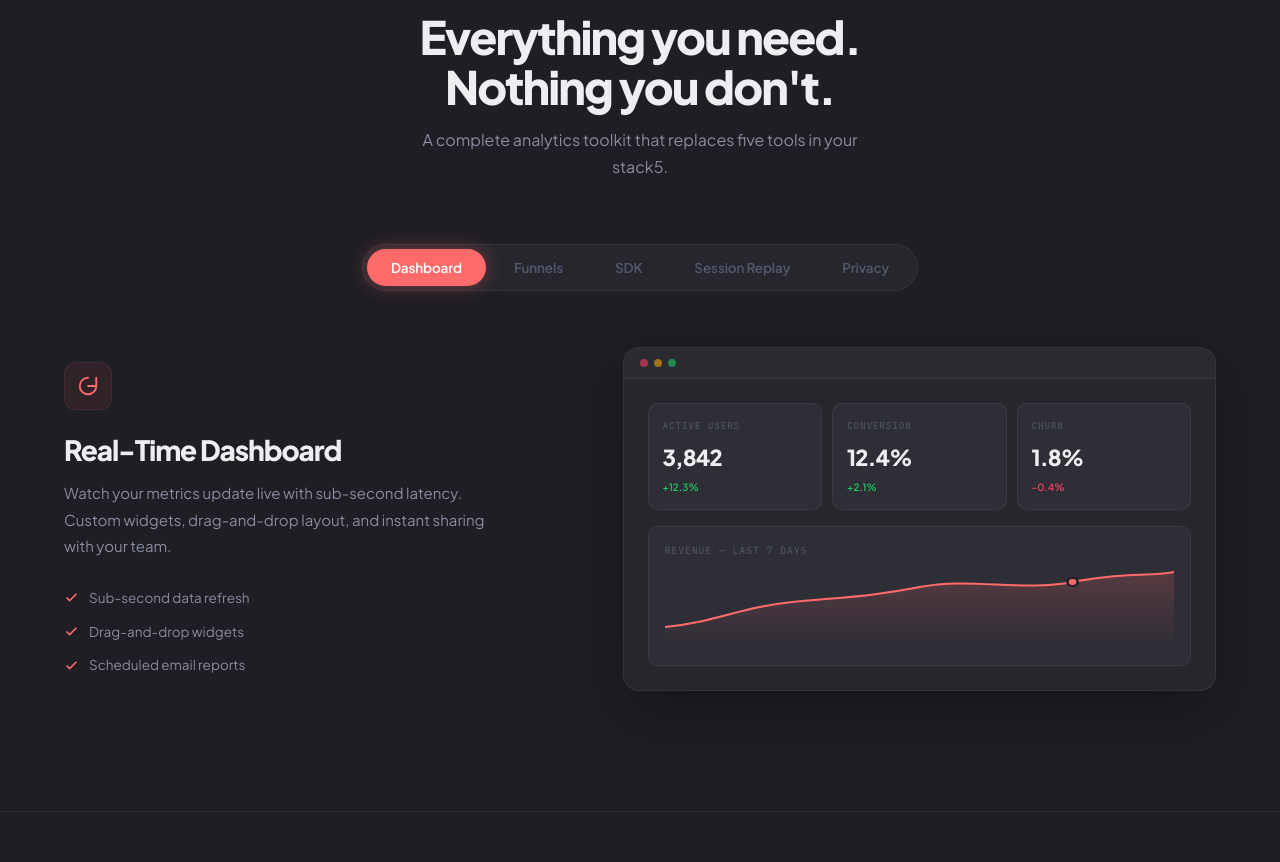
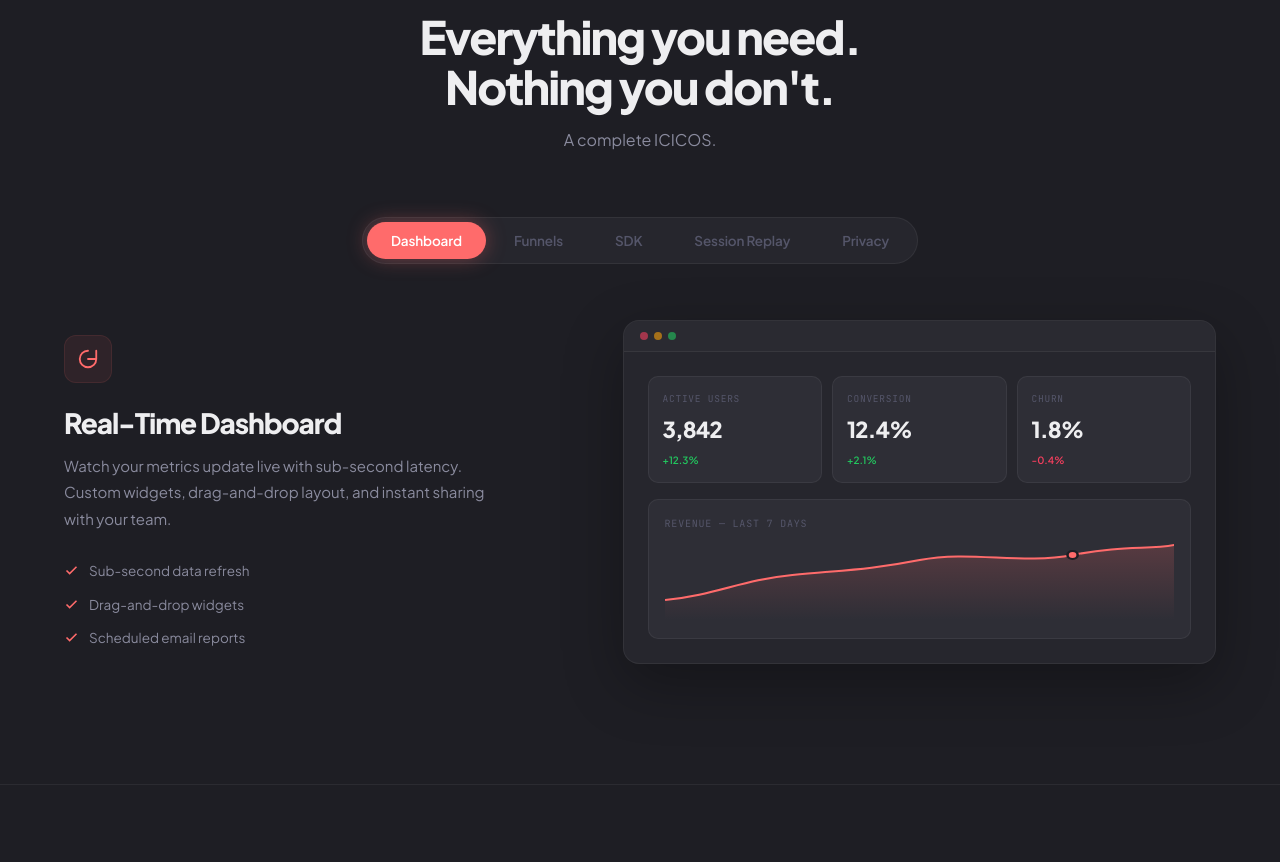
Before and after one commit to zyynzyy/ICICOS, a plain HTML site: page index.html in a window 1280 px wide. Shown: the part 910-1772 px from the top of the page. Drawn offline with Linux system fonts and the light colour scheme.

```diff
--- a/index.html
+++ b/index.html
@@ -124,7 +124,7 @@
             <div class="section-header fade-up">
                 <p class="section-label">Features</p>
                 <h2 class="section-title">Everything you need.<br>Nothing you don't.</h2>
-                <p class="section-desc">A complete analytics toolkit that replaces five tools in your stack5.</p>
+                <p class="section-desc">A complete ICICOS.</p>
             </div>
 
             <div class="feature-tabs fade-up" role="tablist">
```
